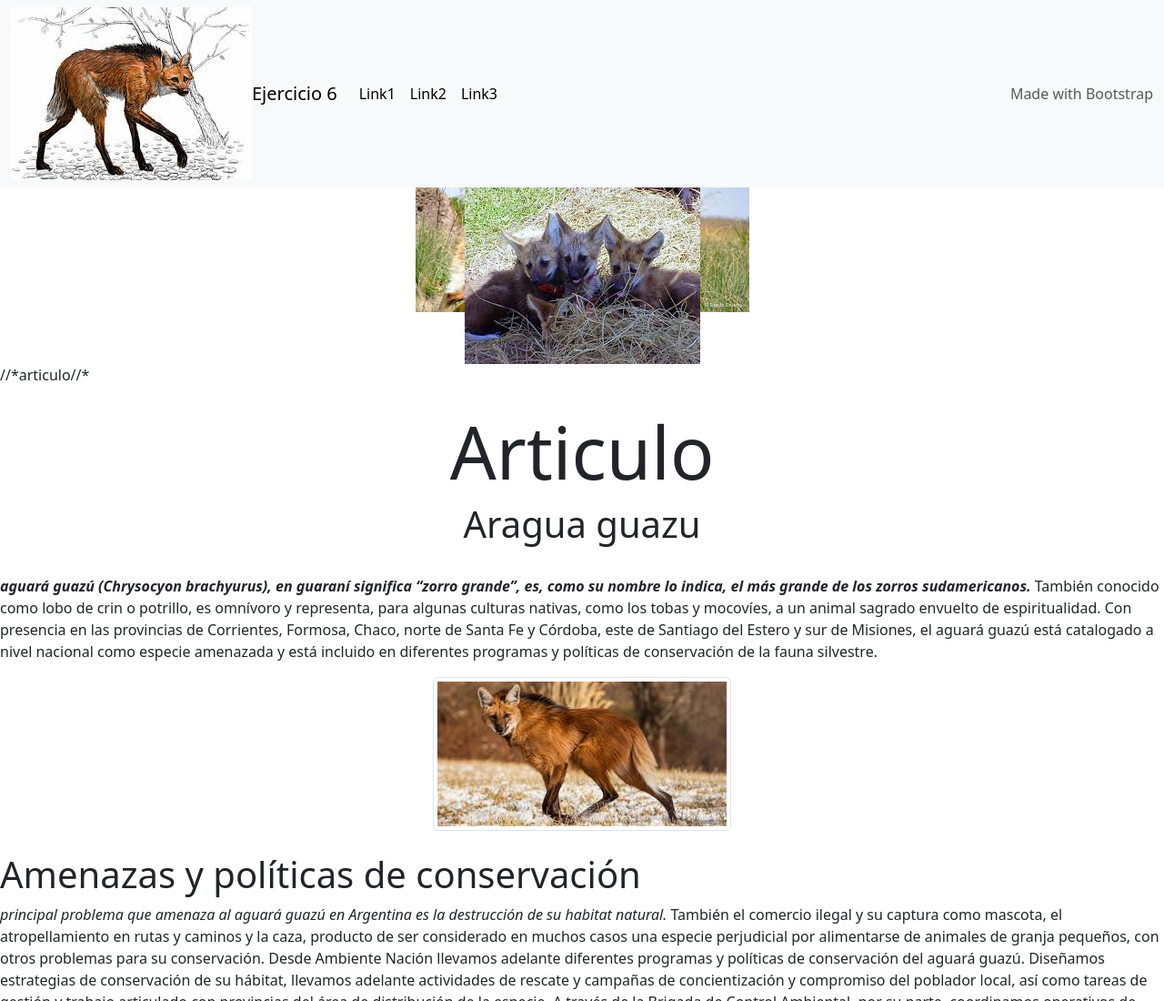
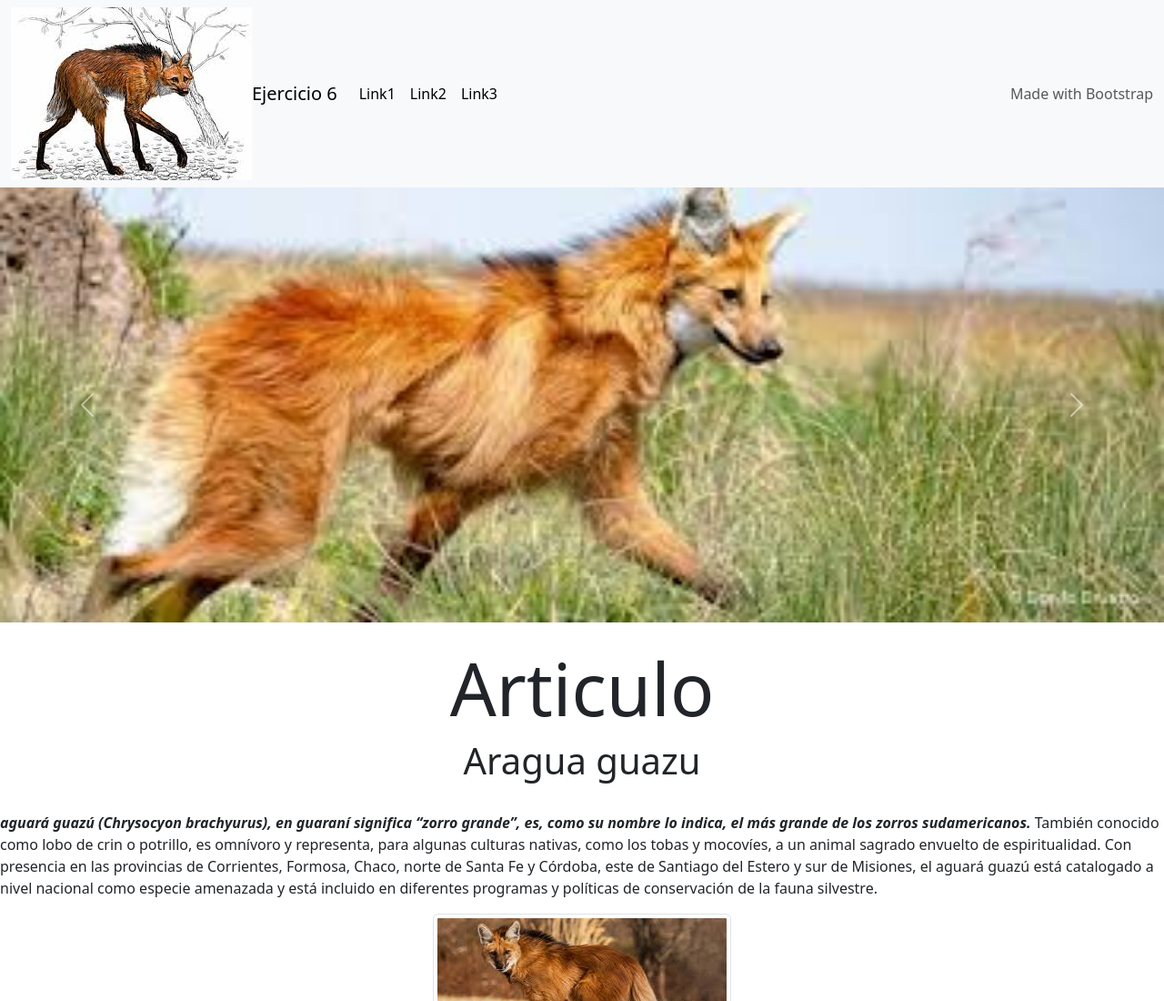
Before and after one commit to AlexisNoche2024/plataformas-moviles-entregas, a plain HTML site: page tp-6/index.html in a window 1280 px wide. Shown: the top 1100 px of the page at 91% size. Drawn offline with nearby package versions, Linux system fonts and the light colour scheme.

Commit message:
estoy corrigiendo las cosas tengan piedad

```diff
--- a/tp-6/index.html
+++ b/tp-6/index.html
@@ -33,22 +33,27 @@
     </div>
   </nav>
     </nav>
-      <div id="carouselExampleSlidesOnly" class="carousel slide d-none d-sm-block" data-bs-ride="carousel">
-        <center>
+      <div id="carouselExampleAutoplaying" class="carousel slide" data-bs-ride="carousel">
         <div class="carousel-inner">
           <div class="carousel-item active">
-            <img src="carta4.jpg">
-               </div>
-          <div class="ctarousel-item">
-            <img src="carta2.jpg">
+            <img src="carta2.jpg" class="d-block w-100"  heigh="400" alt="imagen-1">
           </div>
           <div class="carousel-item">
-            <img src="carta4.jpg">
-          </center>
+            <img src="carta3.jpg" class="d-block w-100" alt="imagen-2">
+          </div>
+          <div class="carousel-item">
+            <img src="carta4.jpg" class="d-block w-100" alt="imagen-3">
           </div>
         </div>
+        <button class="carousel-control-prev" type="button" data-bs-target="#carouselExampleAutoplaying" data-bs-slide="prev">
+          <span class="carousel-control-prev-icon" aria-hidden="true"></span>
+          <span class="visually-hidden">Previous</span>
+        </button>
+        <button class="carousel-control-next" type="button" data-bs-target="#carouselExampleAutoplaying" data-bs-slide="next">
+          <span class="carousel-control-next-icon" aria-hidden="true"></span>
+          <span class="visually-hidden">Next</span>
+        </button>
       </div>
-      //*articulo//*
       <div class="text-center">
         <br>
         <h1 class="display-1">Articulo</h1>
```
